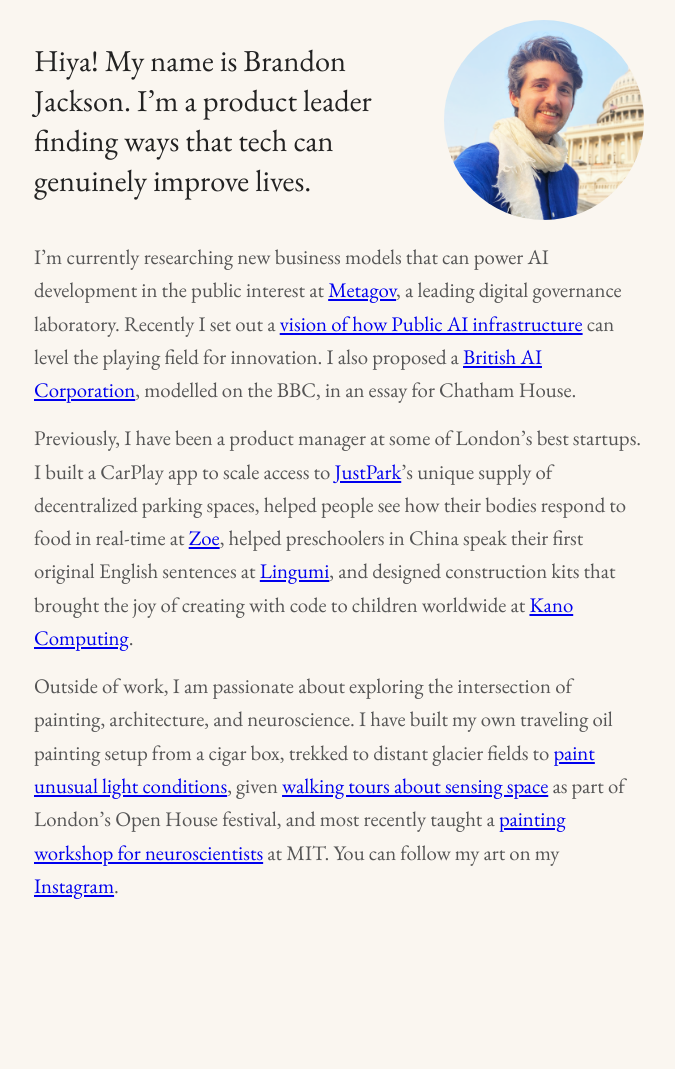
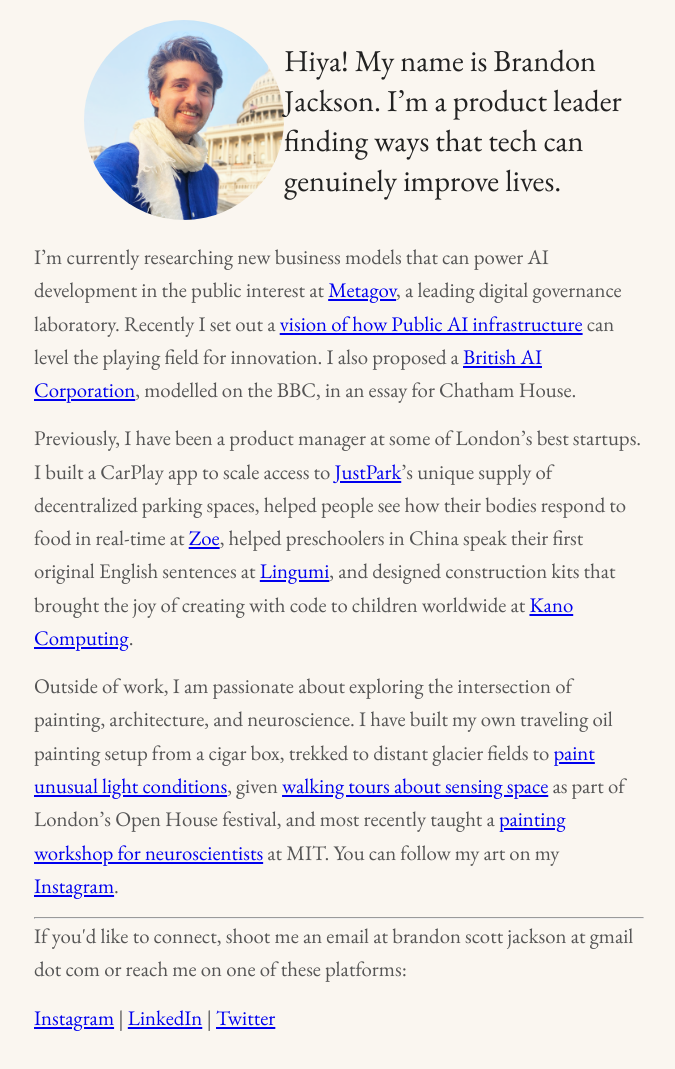
Before and after one commit to brandonjackson/brandonjackson.github.io, a plain HTML site: page index.html in a window 1280 px wide. Shown: the whole page, without its empty margins (301-976 px from the left). Before the commit the page ends 937 px from the top, so only its background shows below. Drawn offline with nearby package versions, Linux system fonts and the light colour scheme.

Commit message:
added contact info

```diff
--- a/index.html
+++ b/index.html
@@ -10,14 +10,21 @@
 <body>
     <div class="container">
         <div class="header">
+            <img src="headshot.png" alt="Brandon Jackson" class="profile-image">
             <h1>Hiya! My name is Brandon Jackson. I’m a product leader finding ways that tech can genuinely improve lives.</h1>
-            <img src="headshot.png" alt="Brandon Jackson" class="profile-image">
         </div>
         <p>I’m currently researching new business models that can power AI development in the public interest at <a href="https://metagov.org">Metagov</a>, a leading digital governance laboratory. Recently I set out a <a href="https://publicai.network/whitepaper">vision of how Public AI infrastructure</a> can level the playing field for innovation. I also proposed a <a href="https://www.chathamhouse.org/2024/06/artificial-intelligence-and-challenge-global-governance/07-uk-needs-british-ai-corporation">British AI Corporation</a>, modelled on the BBC, in an essay for Chatham House.</p>
 
         <p>Previously, I have been a product manager at some of London’s best startups. I built a CarPlay app to scale access to <a href="https://justpark.com">JustPark</a>’s unique supply of decentralized parking spaces, helped people see how their bodies respond to food in real-time at <a href="https://zoe.com">Zoe</a>, helped preschoolers in China speak their first original English sentences at <a href="https://lingumi.com">Lingumi</a>, and designed construction kits that brought the joy of creating with code to children worldwide at <a href="https://kano.me">Kano Computing</a>.</p>
 
         <p>Outside of work, I am passionate about exploring the intersection of painting, architecture, and neuroscience. I have built my own traveling oil painting setup from a cigar box, trekked to distant glacier fields to <a href="https://www.instagram.com/p/DB8e6dqN64y">paint unusual light conditions</a>, given <a href="https://web.archive.org/web/20230827224637/https://programme.openhouse.org.uk/listings/11979">walking tours about sensing space</a> as part of London’s Open House festival, and most recently taught a <a href="https://docs.google.com/presentation/d/1eEP3032uF8ULEfmPpDzPoZgy0NBoSbAQ5v7At8jpzNk/edit?usp=sharing">painting workshop for neuroscientists</a> at MIT. You can follow my art on my <a href="https://instagram.com/brandonscottjackson">Instagram</a>.</p>
+
+        <hr />
+
+        <p>If you'd like to connect, shoot me an email at brandon scott jackson at gmail dot com or reach me on one of these platforms:</p>
+
+        <p><a href="https://instagram.com/brandonscottjackson">Instagram</a> | <a href="https://linkedin.com/in/brandonscottjackson">LinkedIn</a> | <a href="https://twitter.com/glassboxed">Twitter</a>  </p>
+
     </div>
 </body>
 </html>
```
